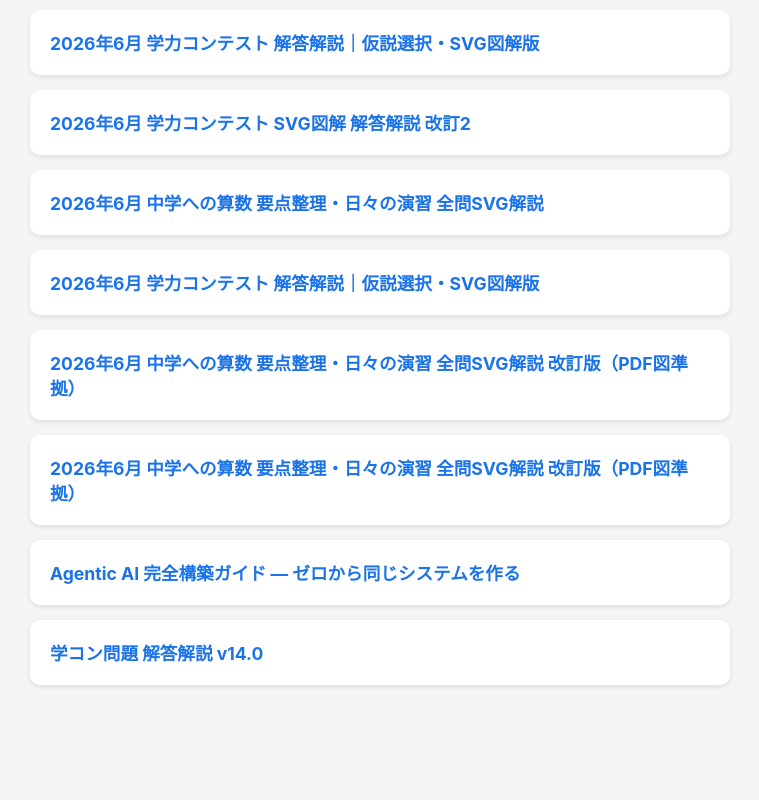
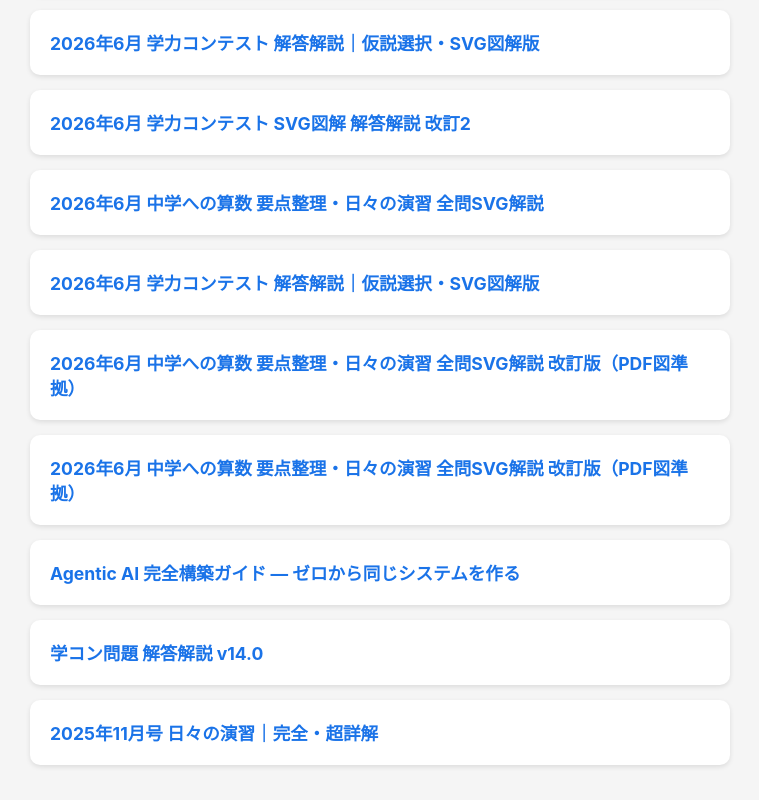
Before and after one commit to iwslatojp29/math-app, a plain HTML site: page math/index.html in a window 1280 px wide. Shown: the part 1432-2232 px from the top of the page, without its empty margins (260-1019 px from the left). Before the commit the page ends 2152 px from the top, so only its background shows below. Drawn offline with Linux system fonts and the light colour scheme.

Commit message:
Auto-update index.html

```diff
--- a/math/index.html
+++ b/math/index.html
@@ -149,5 +149,8 @@
   <div class="card">
     <a href="./202607_学力コンテストv2.html">学コン問題 解答解説 v14.0</a>
   </div>
+  <div class="card">
+    <a href="./2025_11_hibi_no_enshu_complete_guide_detailed.html">2025年11月号 日々の演習｜完全・超詳解</a>
+  </div>
 </body>
 </html>
```
